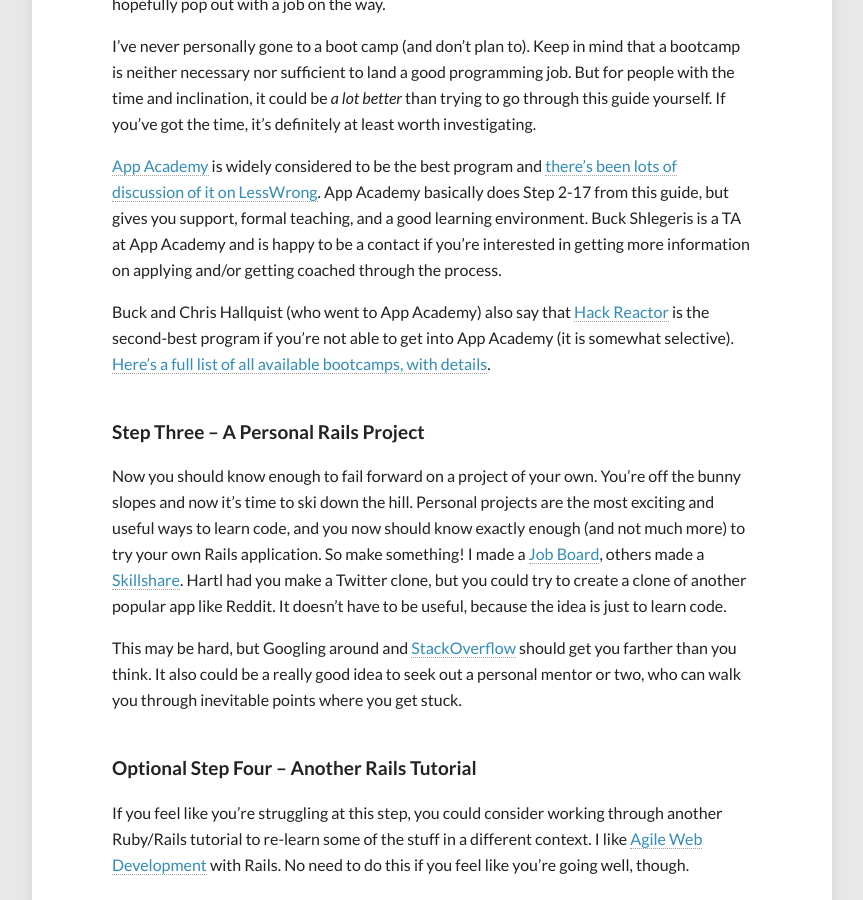
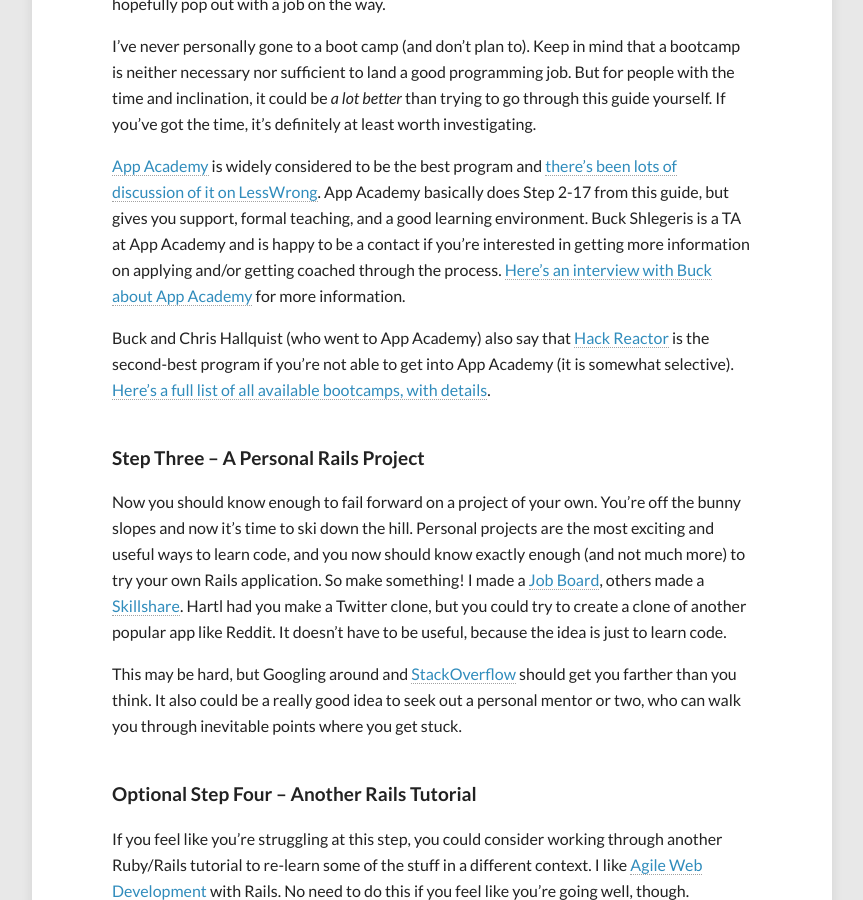
Before and after one commit to peterhurford/peterhurford.github.io, a Jekyll site: the page built from _posts/2014-04-18-learn-code.markdown, in a window 1280 px wide and 900 px high, scrolled down 3260 px. Shown: the whole window, without its empty margins (208-1071 px from the left). Built offline with Jekyll 4.4.1, drawn with Linux system fonts in a browser that asks for light colours; comment, search, counter and statistics services are not loaded; some of the changed text lies outside the part shown.

Commit message:
Programming guide to v1.6.19

```diff
--- a/_posts/2014-04-18-learn-code.markdown
+++ b/_posts/2014-04-18-learn-code.markdown
@@ -72,7 +72,7 @@
 
 I've never personally gone to a boot camp (and don't plan to).   Keep in mind that a bootcamp is neither necessary nor sufficient to land a good programming job.  But for people with the time and inclination, it could be _a lot better_ than trying to go through this guide yourself.  If you’ve got the time, it’s definitely at least worth investigating.
 
-[App Academy](http://www.appacademy.io/#p-home) is widely considered to be the best program and [there’s been lots of discussion of it on LessWrong](https://www.google.com/search?q=site%3Alesswrong.com+app+academy&oq=site%3Alesswrong.com+app+academy&aqs=chrome..69i57j69i58.5575j0j7&sourceid=chrome&es_sm=91&ie=UTF-8).  App Academy basically does Step 2-17 from this guide, but gives you support, formal teaching, and a good learning environment.  Buck Shlegeris is a TA at App Academy and is happy to be a contact if you're interested in getting more information on applying and/or getting coached through the process.
+[App Academy](http://www.appacademy.io/#p-home) is widely considered to be the best program and [there’s been lots of discussion of it on LessWrong](https://www.google.com/search?q=site%3Alesswrong.com+app+academy&oq=site%3Alesswrong.com+app+academy&aqs=chrome..69i57j69i58.5575j0j7&sourceid=chrome&es_sm=91&ie=UTF-8).  App Academy basically does Step 2-17 from this guide, but gives you support, formal teaching, and a good learning environment.  Buck Shlegeris is a TA at App Academy and is happy to be a contact if you're interested in getting more information on applying and/or getting coached through the process.  [Here's an interview with Buck about App Academy](http://80000hours.org/blog/329-interview-with-buck-shlegeris-from-app-academy) for more information.
 
 Buck and Chris Hallquist (who went to App Academy) also say that [Hack Reactor](http://www.hackreactor.com/) is the second-best program if you’re not able to get into App Academy (it is somewhat selective).  [Here's a full list of all available bootcamps, with details](http://www.skilledup.com/learn/programming/the-ultimate-guide-to-coding-bootcamps-the-exhaustive-list/).
 
@@ -328,3 +328,5 @@
 * v1.6.17 - Added BentoBox.
 
 * v1.6.18 - Added reference to list of Bootcamps.
+
+* v1.6.19 - Added link to interview with Buck.
```
Also changed, not shown: other parts of _posts/2014-04-18-learn-code.markdown (+1 -1 lines).
